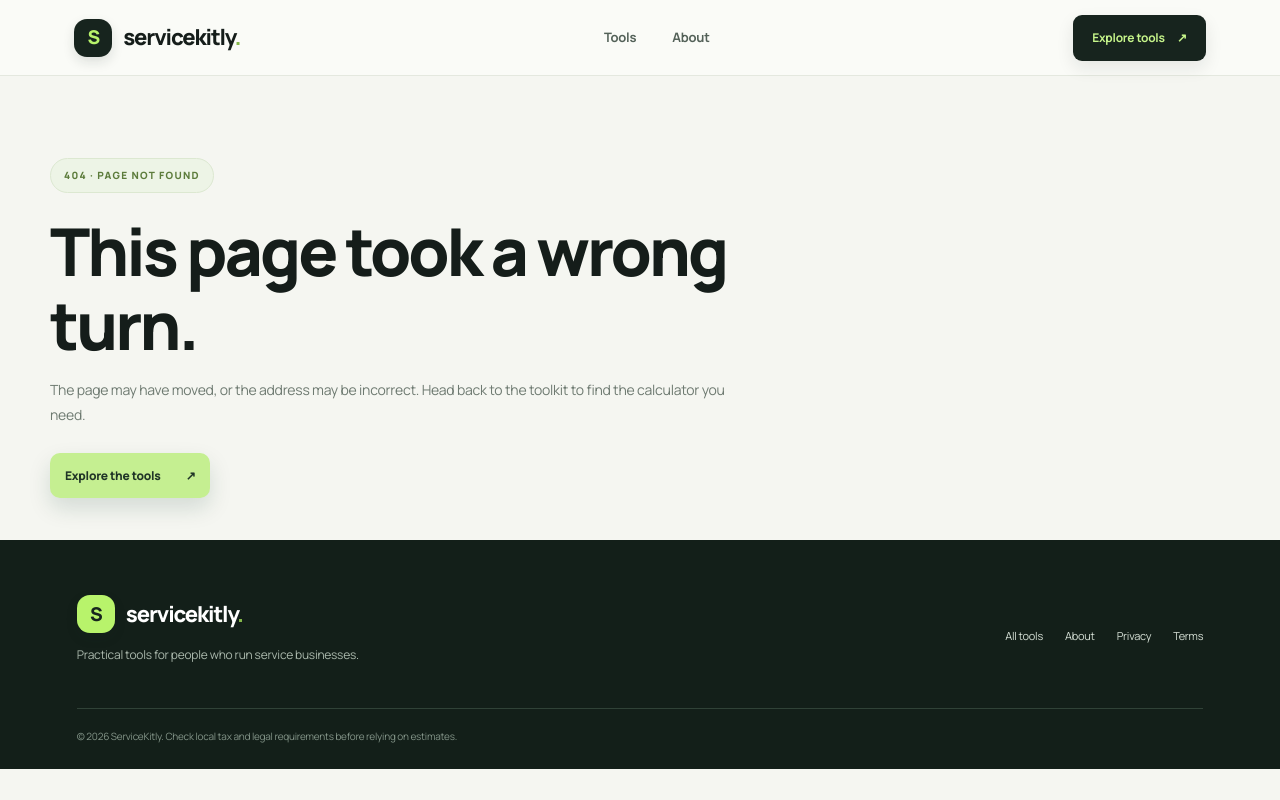
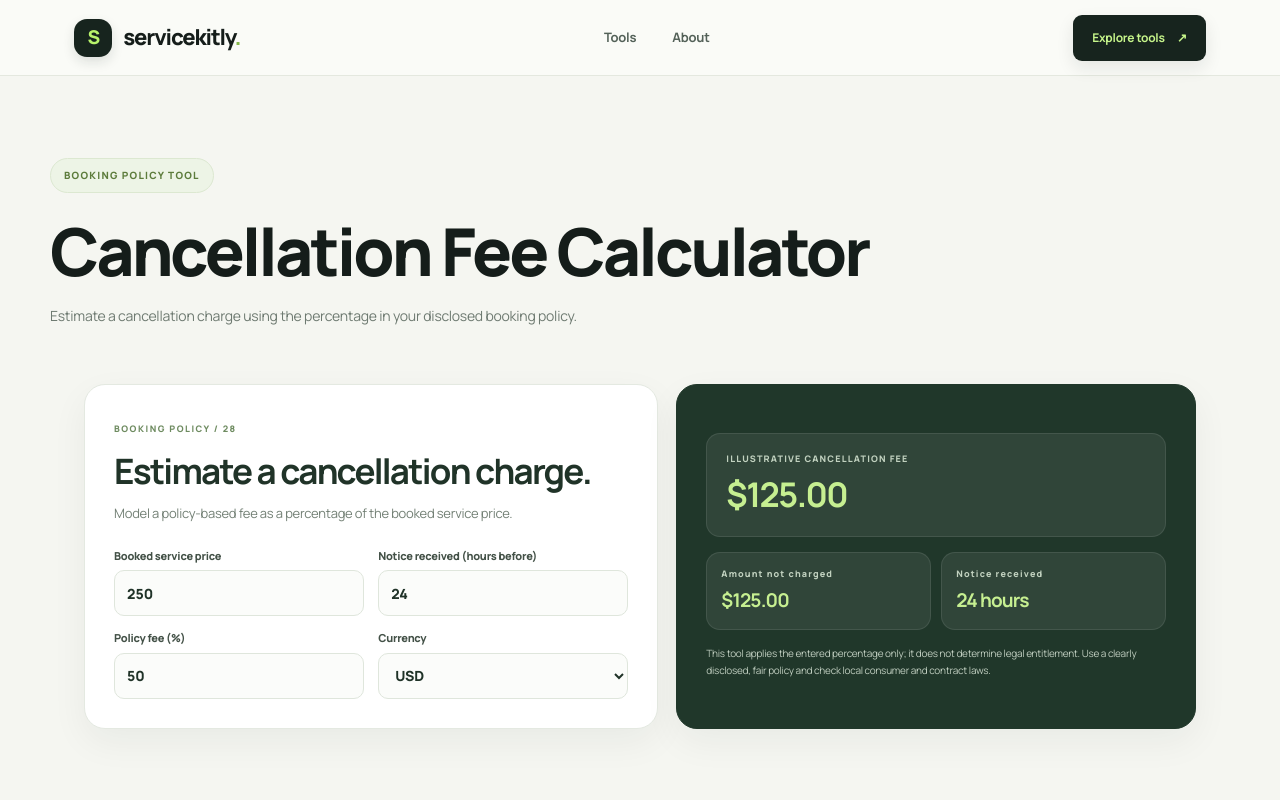
Before and after one commit to ya6331856-cpu/business-growth-toolkit, a Next.js app: page /tools/cancellation-fee-calculator in a window 1280 px wide. Before the commit this address had no page. Shown: the top 800 px of the page. Built offline with nearby package versions, Linux system fonts and the light colour scheme.

Commit message:
Add SEO page for new ServiceKitly tool

```diff
--- /dev/null
+++ b/app/tools/cancellation-fee-calculator/page.tsx
@@ -0,0 +1,4 @@
+import type { Metadata } from "next";
+import { CancellationFeeCalculator } from "@/components/ToolSuite";
+export const metadata: Metadata = { title: "Cancellation Fee Calculator for Service Bookings", description: "Model a cancellation charge as a percentage of a booked service price with this free cancellation policy calculator.", alternates: { canonical: "/tools/cancellation-fee-calculator/" } };
+export default function Page(){return <><section className="page-hero"><span className="eyebrow">BOOKING POLICY TOOL</span><h1>Cancellation Fee Calculator</h1><p>Estimate a cancellation charge using the percentage in your disclosed booking policy.</p></section><CancellationFeeCalculator/><section className="content-section"><h2>Make cancellation terms clear and fair.</h2><p>A cancellation policy should explain notice periods, charges, rescheduling and exceptions before a customer books. A fee should be reasonable and legally permitted.</p><h2>How it works</h2><p>Illustrative fee = booked service price × policy percentage. The notice-hours field is shown for reference; this simple version does not apply tiered notice rules.</p><h2>Frequently asked questions</h2><div className="faq"><h3>Does this tell me what I can legally charge?</h3><p>No. Check your contract, local consumer rules and applicable law before charging a cancellation fee.</p></div><div className="faq"><h3>Can I use different notice periods?</h3><p>This version models one percentage. A tiered policy needs separate calculations for each disclosed notice window.</p></div></section></>}
```
